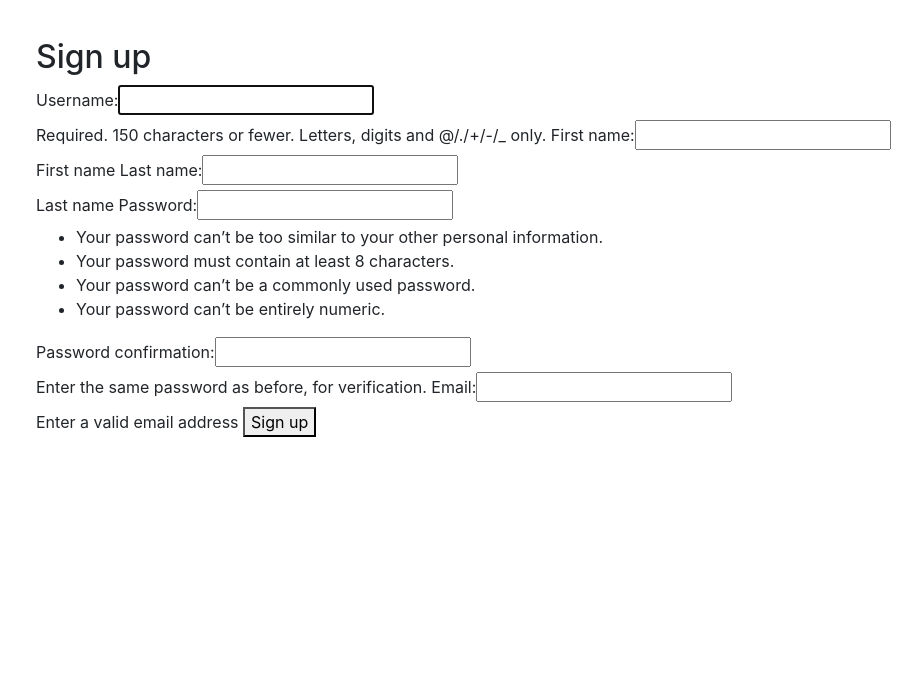
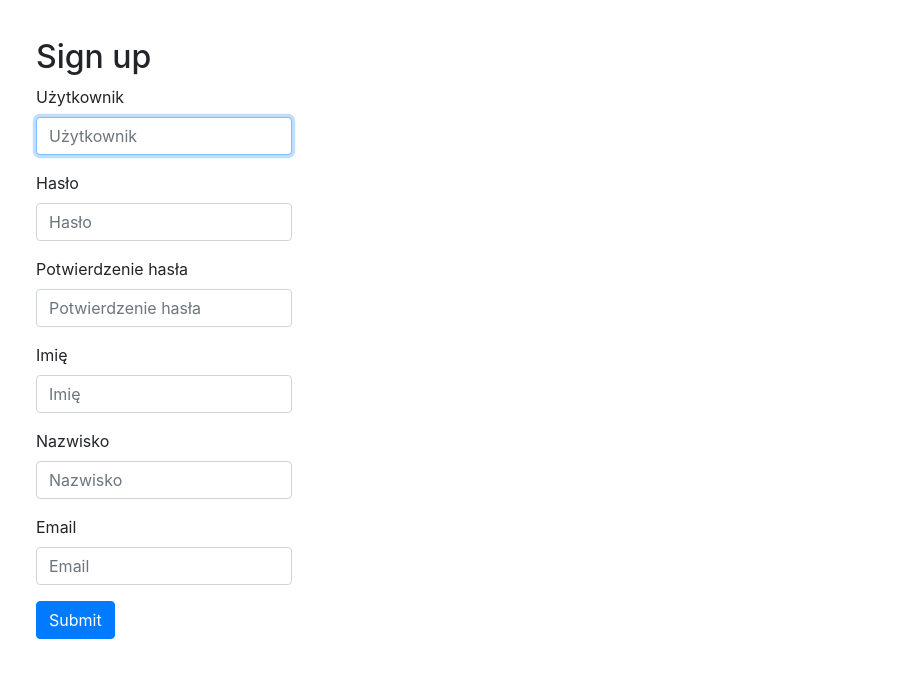
Before and after one commit to krzysztof-kaszanek/MeetAndClimb, a Django app: page /accounts/signup/ in a window 1280 px wide. Shown: the part 56-734 px from the top of the page, without its empty margins (92-1014 px from the left). Run offline with Django 3.2, Linux system fonts and the light colour scheme; some libraries are stand-ins or nearby versions.

Commit message:
Modify SignUpform, change language to polish

```diff
--- a/MeetAndClimb/settings.py
+++ b/MeetAndClimb/settings.py
@@ -112,7 +112,7 @@ AUTH_PASSWORD_VALIDATORS = [
 # Internationalization
 # https://docs.djangoproject.com/en/2.1/topics/i18n/
 
-LANGUAGE_CODE = 'en-us'
+LANGUAGE_CODE = 'pl'
 
 TIME_ZONE = 'UTC'
 
--- a/WebApp/forms.py
+++ b/WebApp/forms.py
@@ -4,12 +4,25 @@ from django.contrib.auth.models import User
 
 
 class SignUpForm(UserCreationForm):
-    first_name = forms.CharField(max_length=32, help_text='First name')
-    last_name = forms.CharField(max_length=32, help_text='Last name')
-    email = forms.EmailField(max_length=64, help_text='Enter a valid email address')
+    first_name = forms.CharField(max_length=32, label='Imię')
+    last_name = forms.CharField(max_length=32, label='Nazwisko')
+    email = forms.EmailField(max_length=64, label='Email')
 
-    class Meta(UserCreationForm.Meta):
+    class Meta:
         model = User
-        # I've tried both of these 'fields' declaration, result is the same
-        # fields = ('username', 'first_name', 'last_name', 'email', 'password1', 'password2', )
-        fields = UserCreationForm.Meta.fields + ('first_name', 'last_name')
+        fields = ('username', 'password1', 'password2', 'first_name', 'last_name', 'email')
+
+    def __init__(self, *args, **kwargs):
+        super(SignUpForm, self).__init__(*args, **kwargs)
+
+        for fieldname in ['username', 'password1', 'password2']:
+            self.fields[fieldname].help_text = None
+
+    def save(self, commit=True):
+        user = super(SignUpForm, self).save(commit=False)
+        user.email = self.cleaned_data["email"]
+        user.first_name = self.cleaned_data["first_name"]
+        user.last_name = self.cleaned_data["last_name"]
+        if commit:
+            user.save()
+        return user
--- a/WebApp/static/styles/main.css
+++ b/WebApp/static/styles/main.css
@@ -1,3 +1,7 @@
 .content {
     margin: 3% 10% 0 10%;
 }
+
+input {
+    width: 25% !important;
+}
--- a/WebApp/templates/registration/signup.html
+++ b/WebApp/templates/registration/signup.html
@@ -1,11 +1,13 @@
 {% extends 'base.html' %}
+{% load bootstrap4 %}
+
 {% block title %}Sign Up{% endblock %}
 
 {% block content %}
   <h2>Sign up</h2>
-  <form method="post">
+  <form action="." method="post">
     {% csrf_token %}
-    {{ form.as_table }}
-    <button type="submit">Sign up</button>
+    {% bootstrap_form form %}
+    <button type="submit" class="btn btn-primary">Submit</button>
   </form>
 {% endblock %}
--- a/accounts/views.py
+++ b/accounts/views.py
@@ -1,14 +1,5 @@
-from django.contrib.auth.forms import UserCreationForm
 from django.shortcuts import render
-from django.urls import reverse_lazy
-from django.views import generic
 from WebApp.forms import SignUpForm
-
-
-class SignUp(generic.CreateView):
-    form_class = UserCreationForm
-    success_url = reverse_lazy('login')
-    template_name = 'registration/signup.html'
 
 
 def create_new_user(request):
```
